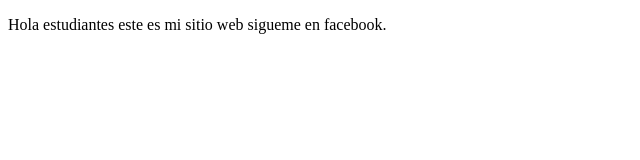
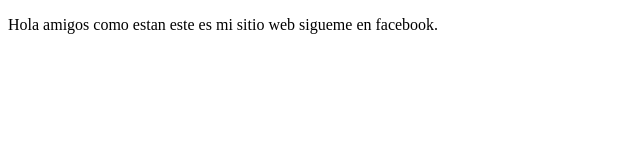
Before and after one commit to Gonzalopalero/-proyectoDemoCursoPrework, a plain HTML site: page index.html in a window 1280 px wide. Shown: the whole page, without its empty margins (0-640 px from the left). Drawn offline with Linux system fonts and the light colour scheme.

```diff
--- a/index.html
+++ b/index.html
@@ -7,7 +7,7 @@
 </head>
 <body>
     <p>
-        Hola estudiantes este es mi sitio web sigueme en facebook.
+        Hola amigos como estan este es mi sitio web sigueme en facebook.
     </p>
 </body>
 </html>
```
